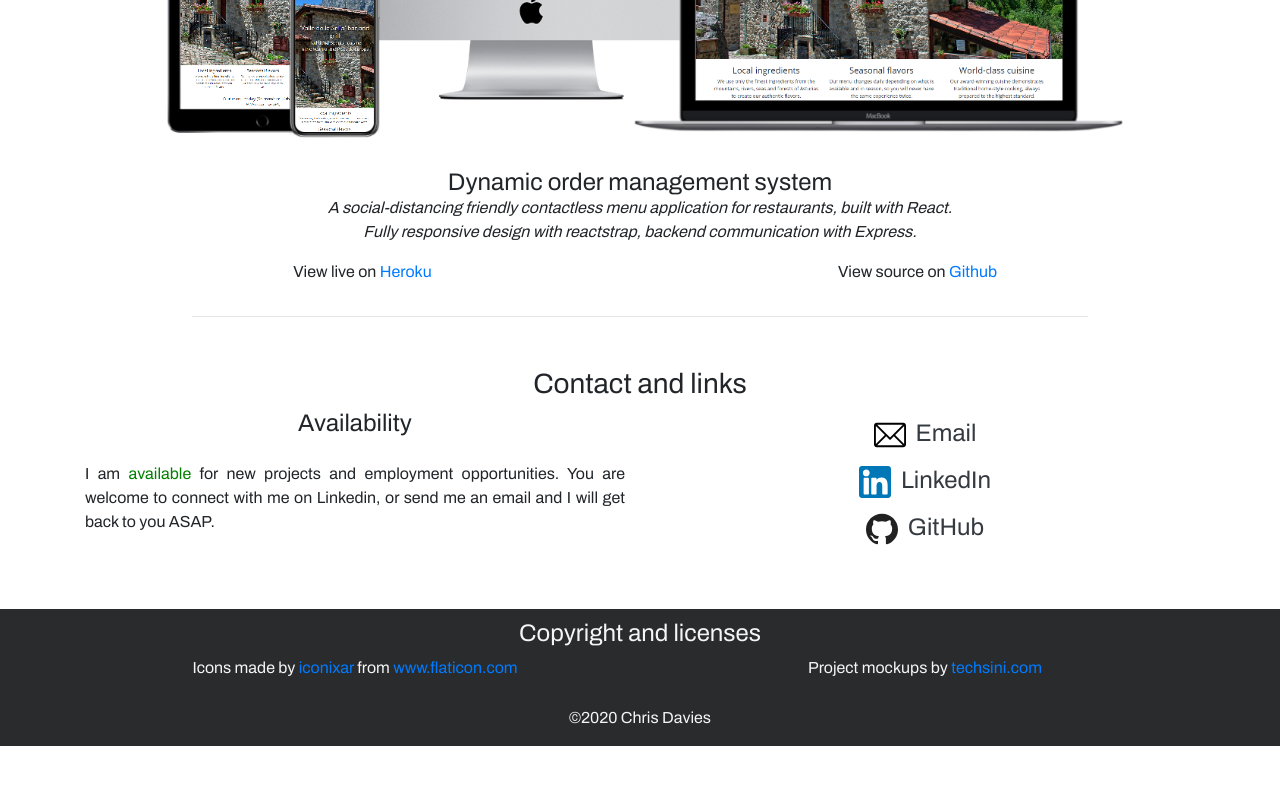
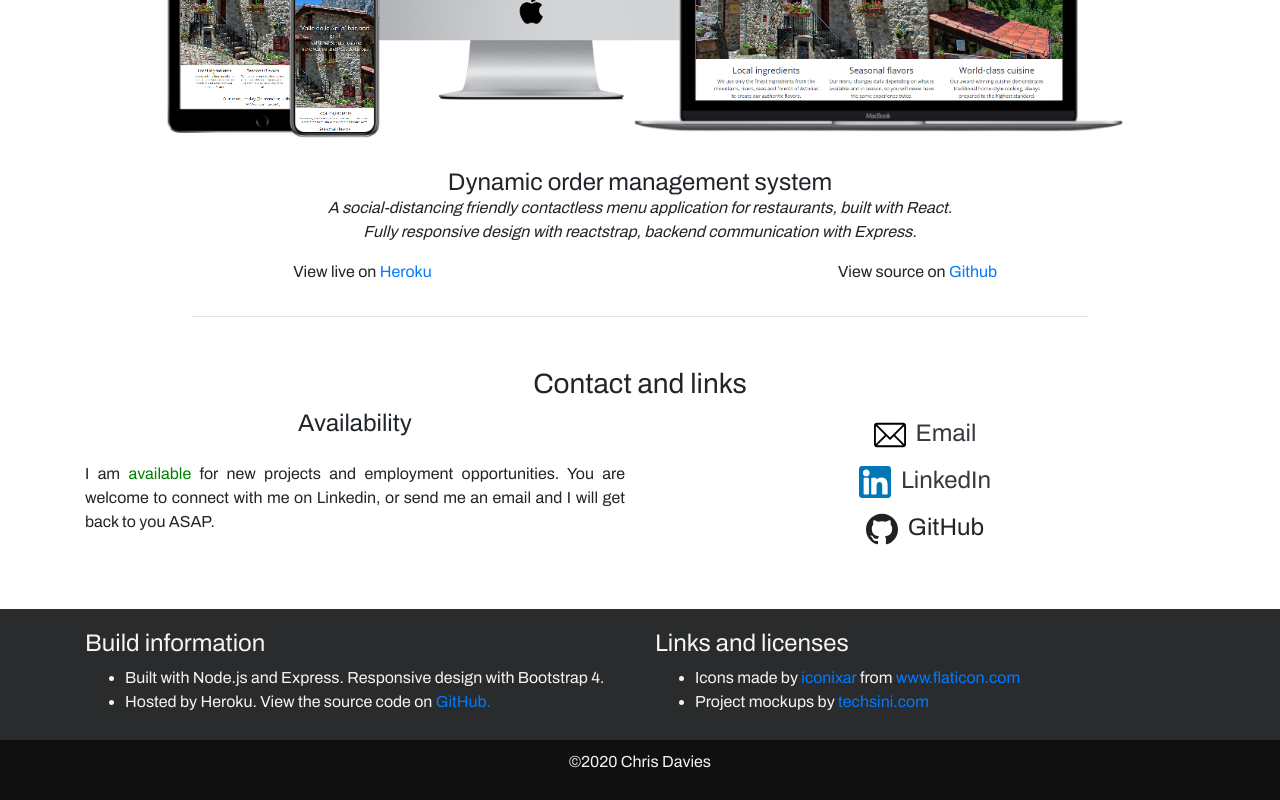
Before and after one commit to abacobob/portfolio-site, a website: page public/index.html in a window 1280 px wide. Shown: the part 1583-2383 px from the top of the page. Before the commit the page ends 2329 px from the top, so only its background shows below. Drawn offline with nearby package versions, Linux system fonts and the light colour scheme.

Commit message:
cosmetic changes to css and layout

```diff
--- a/public/index.html
+++ b/public/index.html
@@ -109,10 +109,10 @@
       <div class = 'container'>
         <div class = 'row mx-auto'>
           <div class = 'col-md-6 text-center'>
-            <p>View live on <a href="https://reactstaticsite.herokuapp.com/">Heroku</a></p>
+            <p>View live on <a href="https://reactstaticsite.herokuapp.com/" target = 'blank'>Heroku</a></p>
           </div>
           <div class = 'col-md-6 text-center'>
-            <p>View source on <a href="https://github.com/abacobob/staticReactSite">Github</a></p>
+            <p>View source on <a href="https://github.com/abacobob/staticReactSite" target = 'blank'>Github</a></p>
           </div>
         </div>
       </div>
@@ -136,16 +136,16 @@
         </div>
         <div class = 'col-sm-6'>
         <div class = 'contactPoint' >
-          <img src="./icons/svg/004-email.svg" alt="email icon" srcset="">
+          <a href="mailto:oowdeck@yahoo.co.uk" class = 'text-dark'><img src="./icons/svg/004-email.svg" alt="email icon" srcset=""></a>
           <h4> <a href="mailto:oowdeck@yahoo.co.uk" class = 'text-dark'>Email</a></h4>
         </div>
         <div class = 'contactPoint'>
-          <img src="./icons/svg/005-linkedin.svg" alt="linkedin icon" srcset="">
+          <a href="https://www.linkedin.com/in/chris-davies-819113186/"  target='blank' class = 'text-dark'><img src="./icons/svg/005-linkedin.svg" alt="linkedin icon" srcset=""></a>
           <h4><a href="https://www.linkedin.com/in/chris-davies-819113186/"  target='blank' class = 'text-dark'>LinkedIn</a></h4>
         </div>
         <div class = 'contactPoint'>
-          <img src="./icons/svg/006-github.svg" alt="github icon" srcset="">
-          <h4><a href="https://github.com/abacobob" target='blank' class = 'text-dark'>GitHub</a></h4>
+          <a href="https://github.com/abacobob" target='blank' class = 'text-dark'><img src="./icons/svg/006-github.svg" alt="github icon" srcset=""></a>
+          <h4><a href="https://github.com/abacobob" target='blank' class = 'text-dark'></a>GitHub</a></h4>
         </div>
       </div>
       </div>
@@ -156,16 +156,23 @@
 
     <div class = 'footer'>
       <div class = 'container'>
-        <h4>Copyright and licenses</h4>
+
         <div class = 'row'>
 
-          <div class = 'col-md-6'>
-            <p> Icons made by <a href="https://www.flaticon.com/authors/iconixar" title="iconixar">iconixar</a> from <a href="https://www.flaticon.com/" title="Flaticon">www.flaticon.com</a></p>
-            </p>
+          <div class = 'footerInfo col-md-6 text-left'>
+            <h5>Build information</h5>
+            <ul>
+              <li>Built with Node.js and Express. Responsive design with Bootstrap 4.</li>
+              <li>Hosted by Heroku. View the source code on <a href="https://github.com/abacobob/portfolio-site"> GitHub. </a></li>
+            </ul>
           </div>
-          <div class = 'col-md-6'>
-            <p>Project mockups by <a href="http://techsini.com/multi-mockup/index.php">techsini.com</a> </p>
-          </div>
+          <div class = 'footerInfo col-md-6 text-left'>
+            <h5>Links and licenses</h5>
+            <ul>
+              <li> Icons made by <a href="https://www.flaticon.com/authors/iconixar" title="iconixar">iconixar</a> from <a href="https://www.flaticon.com/" title="Flaticon">www.flaticon.com</a></li>
+              <li>Project mockups by <a href="http://techsini.com/multi-mockup/index.php">techsini.com</a> </li>
+            </ul>
+            </div>
         </div>
       </div>
 
--- a/public/style.css
+++ b/public/style.css
@@ -96,7 +96,7 @@ background: transparent;
 }
 
 #landingButtons button:hover{
-    background-color: wheat;
+    background-color: whitesmoke;
     color: darkslategray;
 
 }
@@ -169,10 +169,19 @@ background: transparent;
 
 }
 
+.footerInfo{
+    margin-top: 10px;
+    margin-bottom: 10px;
+}
+
 
 .copyright{
-    margin: 10px auto;
+    position: absolute;
+    width: 100%;
+    padding: 10px;
+    margin: 0 auto;
     text-align: center;
+    background-color: #101010;
 
 }
 /*
```
